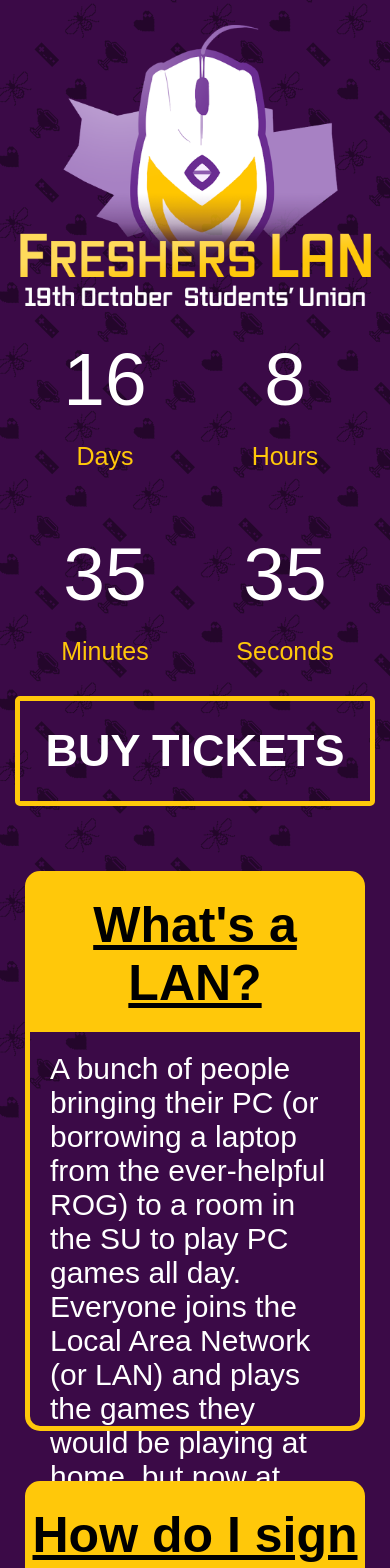
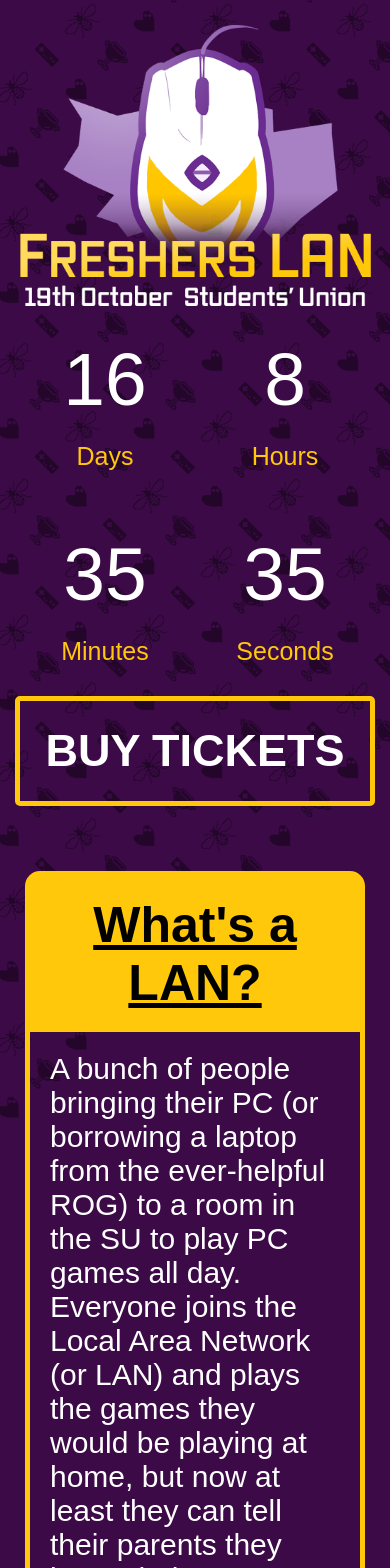
Before and after one commit to UoMEsports/UoM-LAN, a Vue app: page / in a window 390 px wide. Shown: the top 1568 px of the page. Built offline with nearby package versions, Linux system fonts and the light colour scheme; a web font is replaced by a local one.

Commit message:
fix: infobox sizing on mobile

```diff
--- a/src/components/InfoPanel.vue
+++ b/src/components/InfoPanel.vue
@@ -23,6 +23,10 @@ export default {
   border-radius: 15px;
 
   position: relative;
+
+  @media only screen and (max-width: 470px) {
+    height: auto;
+  }
 
   .title {
     color: black;
```
